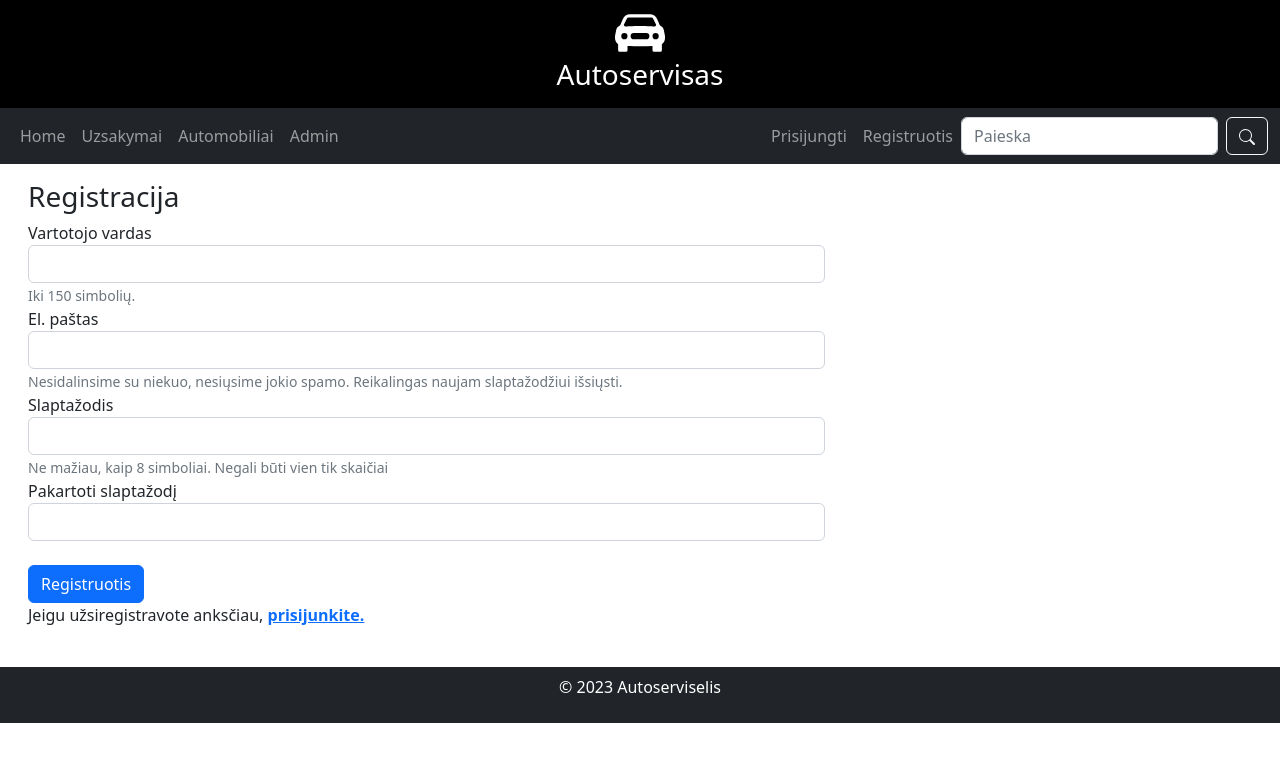
After one commit to edvinas400/autoservisasDjango, a Django app: page /register/ in a window 1280 px wide. The commit adds this page. Shown: the top 762 px of the page. Run offline with Django 4.2, Linux system fonts and the light colour scheme.

Commit message:
9 paskaita su registracija ir komentaru palikimu

```diff
--- a/mysite/autoservice/admin.py
+++ b/mysite/autoservice/admin.py
@@ -25,6 +25,9 @@ class UzsakymoEiluteAdmin(admin.ModelAdmin):
 class PaslaugaAdmin(admin.ModelAdmin):
     list_display = ("pavadinimas", "kaina")
 
+class UzsakymoReviewAdmin(admin.ModelAdmin):
+    list_display = ('uzsakymas', 'date_created', 'reviewer', 'content')
+
 
 # Register your models here.
 admin.site.register(models.AutomobilioModelis)
@@ -32,3 +35,4 @@ admin.site.register(models.Automobilis, AutomobilisAdmin)
 admin.site.register(models.Uzsakymas, UzsakymasAdmin)
 admin.site.register(models.Paslauga, PaslaugaAdmin)
 admin.site.register(models.UzsakymoEilute, UzsakymoEiluteAdmin)
+admin.site.register(models.UzsakymoReview, UzsakymoReviewAdmin)
--- a/mysite/autoservice/templates/automobiliai.html
+++ b/mysite/autoservice/templates/automobiliai.html
@@ -1,6 +1,6 @@
 {% extends "base.html" %}
 
-{% block title %}Uzsakymai{% endblock %}
+{% block title %}Automobiliai{% endblock %}
 
 {% block content %}
 {% load static %}
--- a/mysite/autoservice/templates/automobilis.html
+++ b/mysite/autoservice/templates/automobilis.html
@@ -1,6 +1,6 @@
 {% extends "base.html" %}
 
-{% block title %}Uzsakymai{% endblock %}
+{% block title %}Automobilis{% endblock %}
 
 {% block content %}
 {% load static %}
--- a/mysite/autoservice/templates/base.html
+++ b/mysite/autoservice/templates/base.html
@@ -1,6 +1,9 @@
 <!DOCTYPE html>
 <html lang="en">
 <head>
+    <title>{% block title %}{% endblock %}</title>
+    {% load static %}
+    <link rel="stylesheet" href="{% static 'css/styles.css' %}">
     <meta charset="utf-8">
     <meta name="viewport" content="width=device-width, initial-scale=1">
     <link href="https://cdn.jsdelivr.net/npm/bootstrap@5.2.3/dist/css/bootstrap.min.css" rel="stylesheet">
@@ -47,7 +50,7 @@
                 {% else %}
                 <li class="nav-item"><a class="nav-link" href="{% url 'login'%}?next={{request.path}}">Prisijungti</a>
                 </li>
-                <li class="nav-item"><a class="nav-link" href="#">Registruotis</a></li>
+                <li class="nav-item"><a class="nav-link" href="{% url 'register' %}">Registruotis</a></li>
                 {% endif %}
 
             </ul>
@@ -64,10 +67,18 @@
     </div>
 </nav>
 <div class=" p-3 col-sm-8 ">
+    {% if messages %}
+    {% for message in messages %}
+    <div class="alert alert-{% if message.tags == 'error' %}danger{% elif message.tags == 'info' %}success{% endif %}"
+         role="alert">
+        {{ message }}
+    </div>
+    {% endfor %}
+    {% endif %}
     {% block content %}{% endblock %}
 </div>
 
-<footer >
+<footer>
     <div class="mt-2 p-2 bg-dark text-white text-center">
         <p>© 2023 Autoserviselis</p>
     </div>
--- /dev/null
+++ b/mysite/autoservice/templates/register.html
@@ -0,0 +1,36 @@
+{% extends "base.html" %}
+{% block title %}Registracija{% endblock %}
+{% block content %}
+
+<div class="container register">
+    <h3>Registracija</h3>
+    <form method="post">
+        {% csrf_token %}
+        <div class="form-group">
+            <label for="username">Vartotojo vardas</label>
+            <input name="username" type="text" class="form-control" id="username" aria-describedby="usernameHelp">
+            <small id="usernameHelp" class="form-text text-muted">Iki 150 simbolių.</small>
+        </div>
+        <div class="form-group">
+            <label for="exampleInputEmail1">El. paštas</label>
+            <input name="email" type="email" class="form-control" id="exampleInputEmail1" aria-describedby="emailHelp">
+            <small id="emailHelp" class="form-text text-muted">Nesidalinsime su niekuo, nesiųsime jokio spamo.
+                Reikalingas naujam slaptažodžiui išsiųsti. </small>
+        </div>
+        <div class="form-group">
+            <label for="password">Slaptažodis</label>
+            <input name="password" type="password" class="form-control" id="password" aria-describedby="pwdHelp">
+            <small id="pwdHelp" class="form-text text-muted">Ne mažiau, kaip 8 simboliai. Negali būti vien tik
+                skaičiai</small>
+        </div>
+        <div class="form-group">
+            <label for="password2">Pakartoti slaptažodį</label>
+            <input name="password2" type="password" class="form-control" id="password2" aria-describedby="pwd2Help">
+        </div>
+        <br>
+        <button type="submit" class="btn btn-primary register-button">Registruotis</button>
+    </form>
+    <p>Jeigu užsiregistravote anksčiau, <a href="/login"><strong>prisijunkite.</strong></a></p>
+</div>
+
+{% endblock %}
--- a/mysite/autoservice/urls.py
+++ b/mysite/autoservice/urls.py
@@ -8,5 +8,6 @@ urlpatterns = [
     path('automobiliai/', views.automobiliai, name="automobiliai"),
     path('automobiliai/<int:automobilis_id>', views.automobilis, name="automobilis"),
     path('search/', views.search, name = "search"),
+    path('register/', views.register, name='register'),
     path('manouzsakymai/', views.UserUzsakymaiListView.as_view(), name="manouzsakymai")
 ]
--- a/mysite/autoservice/views.py
+++ b/mysite/autoservice/views.py
@@ -1,11 +1,15 @@
-from django.shortcuts import render, get_object_or_404
+from django.shortcuts import reverse, redirect, render, get_object_or_404
 from django.http import HttpResponse
+from .forms import UzsakymoReviewForm
 from django.views import generic
+from django.views.generic.edit import FormMixin
 from .models import *
 from django.core.paginator import Paginator
 from django.db.models import Q
 from django.contrib.auth.mixins import LoginRequiredMixin
-
+from django.contrib.auth.forms import User
+from django.views.decorators.csrf import csrf_protect
+from django.contrib import messages
 
 # Create your views here.
 
@@ -49,12 +53,56 @@ class UserUzsakymaiListView(generic.ListView):
     context_object_name = "useruzsakymai"
     def get_queryset(self):
         return Uzsakymas.objects.filter(vartotojas=self.request.user)
-class UzsakymaiDetailView(generic.DetailView):
+class UzsakymaiDetailView(FormMixin, generic.DetailView):
     model = Uzsakymas
     template_name = "uzsakymas.html"
     context_object_name = "uzsakymas"
+    form_class = UzsakymoReviewForm
+
+    def get_success_url(self):
+        return reverse("uzsakymas", kwargs={"pk": self.object.id})
+    def post(self, request, *args, **kwargs):
+        self.object = self.get_object()
+        form = self.get_form()
+        if form.is_valid():
+            return self.form_valid(form)
+        else:
+            return self.form_invalid(form)
+    def form_valid(self, form):
+        form.instance.uzsakymas = self.object
+        form.instance.reviewer = self.request.user
+        form.save()
+        return super(UzsakymaiDetailView, self).form_valid(form)
 
 def search(request):
     query = request.GET.get('query')
     search_results = Automobilis.objects.filter(Q(klientas__icontains=query) | Q(automobilis__marke__icontains=query) | Q(automobilis__modelis__icontains=query) | Q(vin_kodas__icontains=query) | Q(valstybinis_nr__icontains=query))
     return render(request, 'search.html', {'automobiliai': search_results, 'query': query})
+@csrf_protect
+def register(request):
+    if request.method == "POST":
+        # pasiimame reikšmes iš registracijos formos
+        username = request.POST['username']
+        email = request.POST['email']
+        password = request.POST['password']
+        password2 = request.POST['password2']
+        # tikriname, ar sutampa slaptažodžiai
+        if password == password2:
+            # tikriname, ar neužimtas username
+            if User.objects.filter(username=username).exists():
+                messages.error(request, f'Vartotojo vardas {username} užimtas!')
+                return redirect('register')
+            else:
+                # tikriname, ar nėra tokio pat email
+                if User.objects.filter(email=email).exists():
+                    messages.error(request, f'Vartotojas su el. paštu {email} jau užregistruotas!')
+                    return redirect('register')
+                else:
+                    # jeigu viskas tvarkoje, sukuriame naują vartotoją
+                    User.objects.create_user(username=username, email=email, password=password)
+                    messages.info(request, f'Vartotojas {username} užregistruotas!')
+                    return redirect('login')
+        else:
+            messages.error(request, 'Slaptažodžiai nesutampa!')
+            return redirect('register')
+    return render(request, 'register.html')
```
Also changed, not shown: mysite/autoservice/forms.py (added, +8 -0 lines), mysite/autoservice/models.py (+13 -1 lines), mysite/autoservice/templates/uzsakymas.html (+27 -2 lines), mysite/db.sqlite3.
